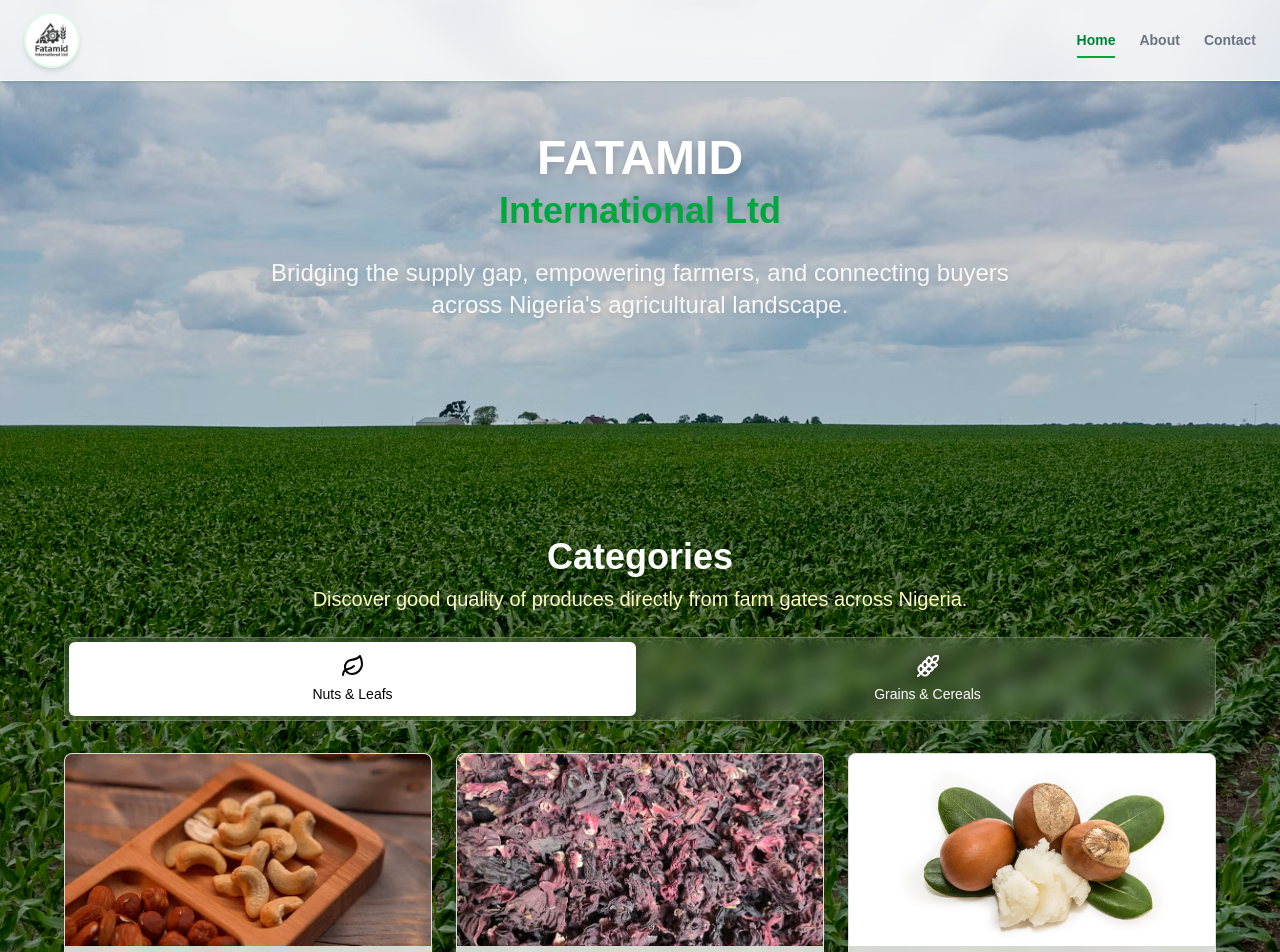
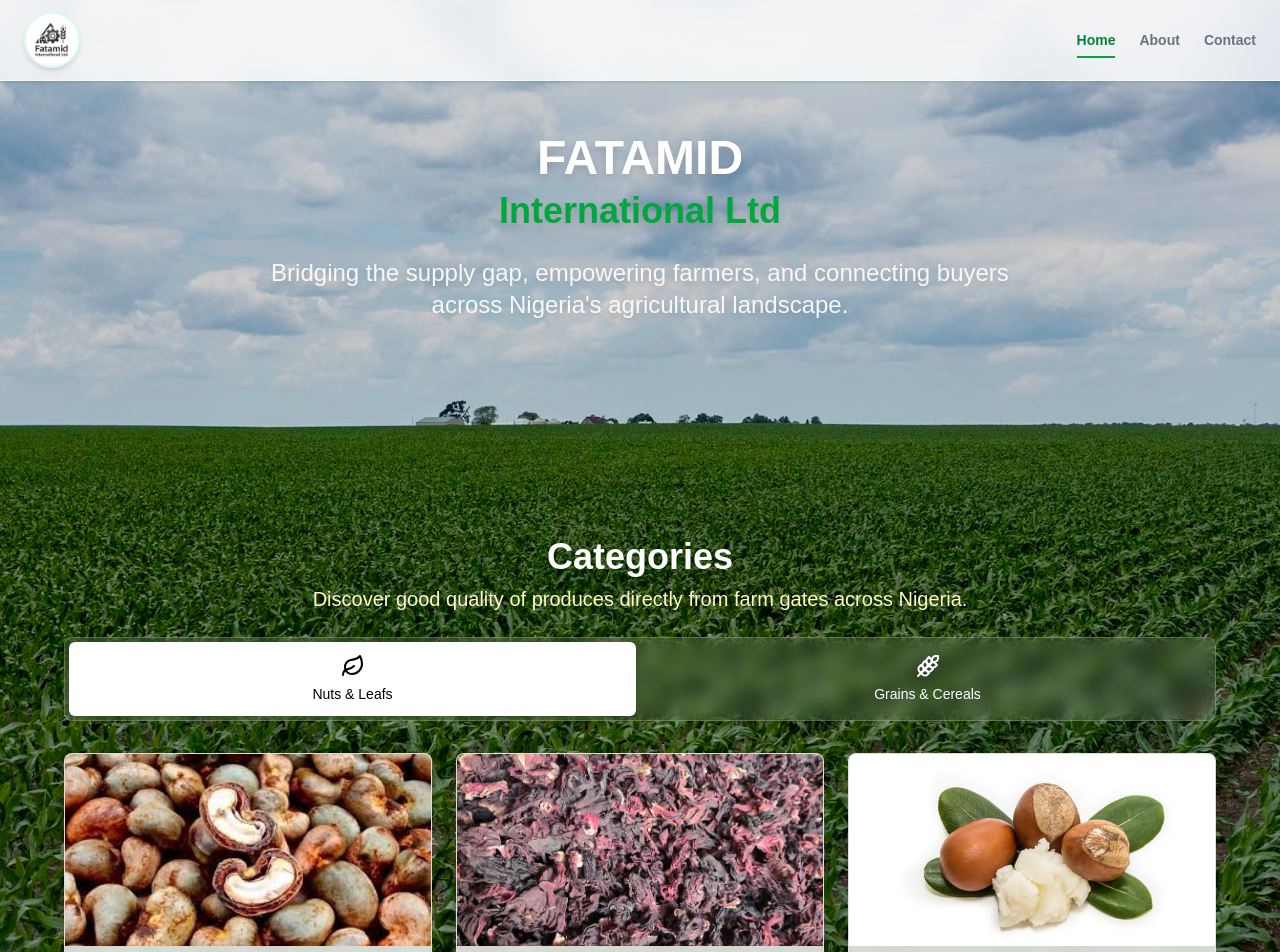
Before and after one commit to jettybay/fatamid-international, a Next.js app: page / in a window 1280 px wide. Shown: the top 952 px of the page. Built offline with nearby package versions, Linux system fonts and the light colour scheme.

Commit message:
Homepage adjusting

```diff
--- a/app/page.tsx
+++ b/app/page.tsx
@@ -175,7 +175,7 @@
               <div className="grid grid-cols-1 md:grid-cols-2 lg:grid-cols-3 gap-6">
                 {/* Card 1 */}
                 <Card className="bg-white/80 backdrop-blur-sm border border-white/20 rounded-lg shadow-md hover:shadow-lg transition-shadow duration-300 overflow-hidden">
-                  <img src="/images/Cashews.webp" alt="Cashew nuts" className="w-full h-48 object-cover" />
+                  <img src="/images/Cashews.jpeg" alt="Cashew nuts" className="w-full h-48 object-cover" />
                   <CardHeader>
                     <CardTitle className="text-lg font-semibold text-primary-900">Cashew nuts</CardTitle>
                     <CardDescription className="text-sm text-gray-600">Premium raw cashew nuts from Nigeria&apos;s top producing regions.</CardDescription>
```
Also changed, not shown: public/images/Cashews.jpeg (added).
